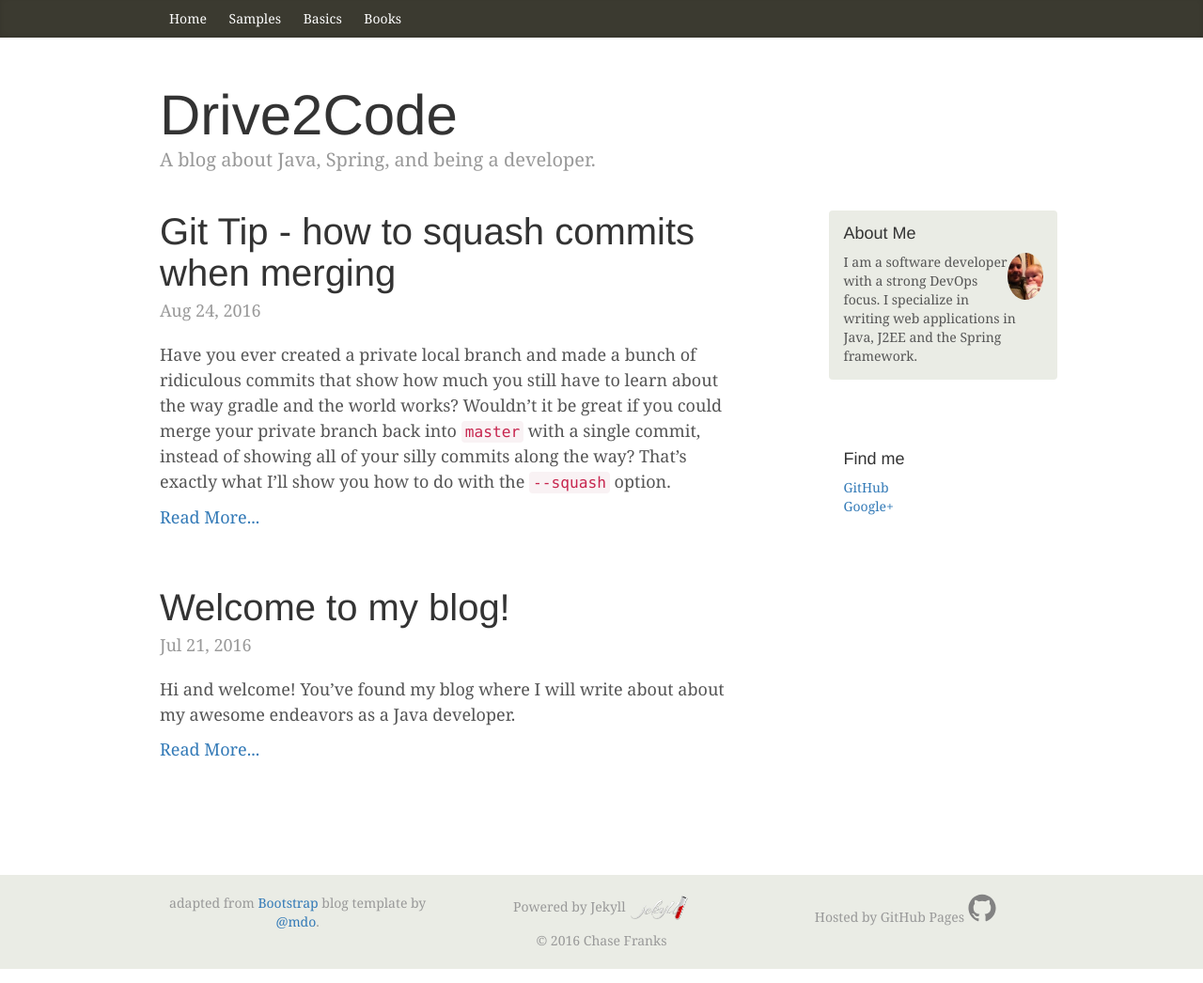
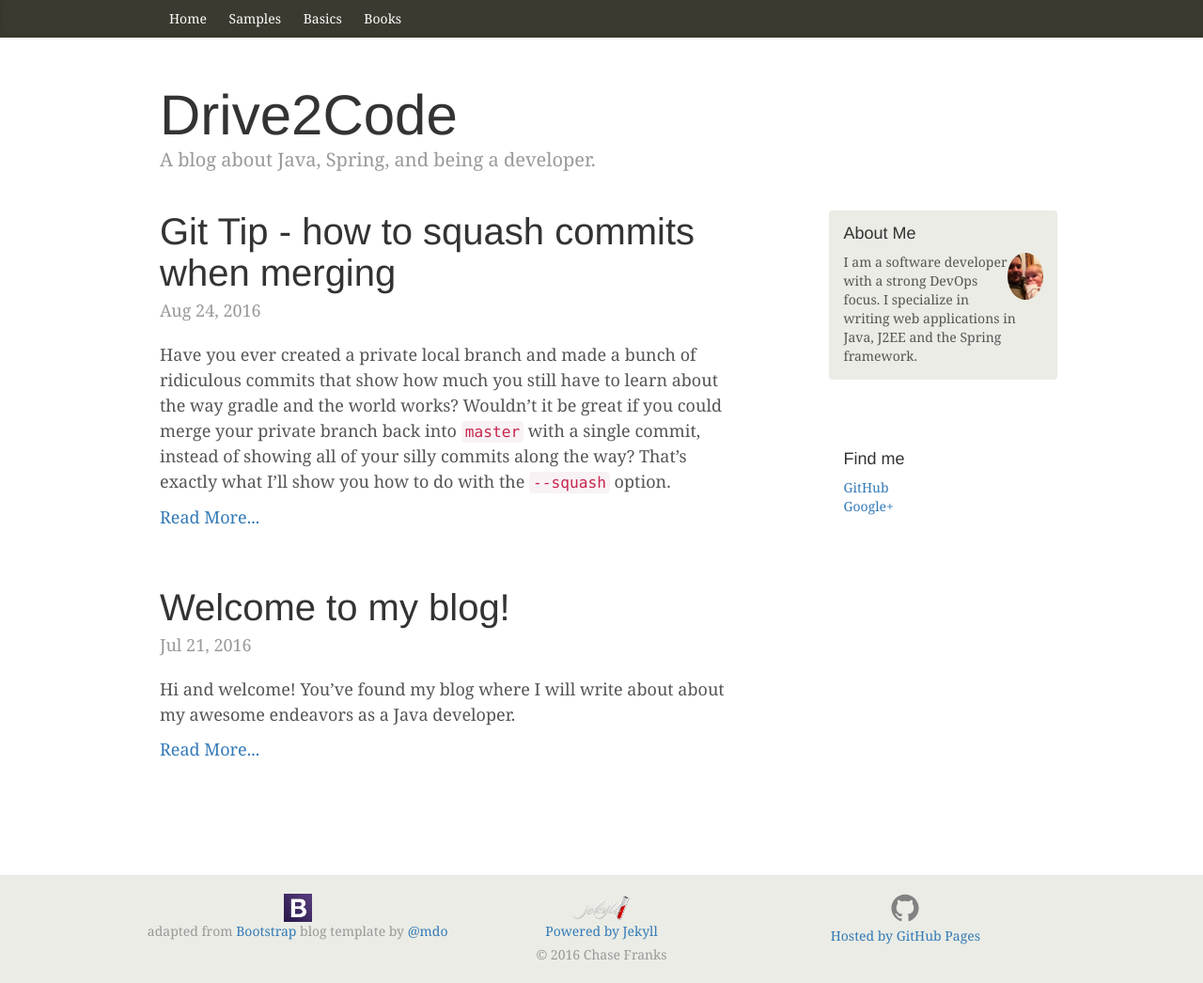
Before and after one commit to chasefranks/chasefranks.github.io, a Jekyll site: the page built from index.html, in a window 1280 px wide. Shown: the whole page at 94% size. Built offline with Jekyll 4.4.1, drawn with Linux system fonts in a browser that asks for light colours; nearby versions of some CDN libraries; the list of posts is cut into pages by our own code.

Commit message:
improve footer div layout

```diff
--- a/_includes/footer.html
+++ b/_includes/footer.html
@@ -2,17 +2,16 @@
   <div class="container">
     <div class="row">
       <div class="col-sm-4">
-        <p>adapted from <a href="http://getbootstrap.com">Bootstrap</a> blog template by <a href="https://twitter.com/mdo">@mdo</a>.</p>
+        <div class="row"><img src="/images/bootstrap-icon.png" alt="Bootstrap"/></div>
+        <div class="row">adapted from <a href="http://getbootstrap.com">Bootstrap</a> blog template by <a href="https://twitter.com/mdo">@mdo</a></div>
       </div>
       <div class="col-sm-4">
-        <p>
-          Powered by Jekyll <a href="https://jekyllrb.com/"><img src="/images/icon-jekyll.png" alt="Jekyll" /></a>
-        </p>
+        <div class="row"><img src="/images/icon-jekyll.png" alt="Jekyll" /></div>
+        <div class="row"><a href="https://jekyllrb.com/">Powered by Jekyll</a></div>
       </div>
       <div class="col-sm-4">
-        <p>
-          Hosted by GitHub Pages <a href="https://pages.github.com/">{% include icon-github.svg %}</a>
-        </p>
+        <div class="row">{% include icon-github.svg %}</div>
+        <div class="row"><a href="https://pages.github.com/">Hosted by GitHub Pages</a></div>
       </div>
     </div>
     <p>
```
Also changed, not shown: images/bootstrap-icon.png (added).
